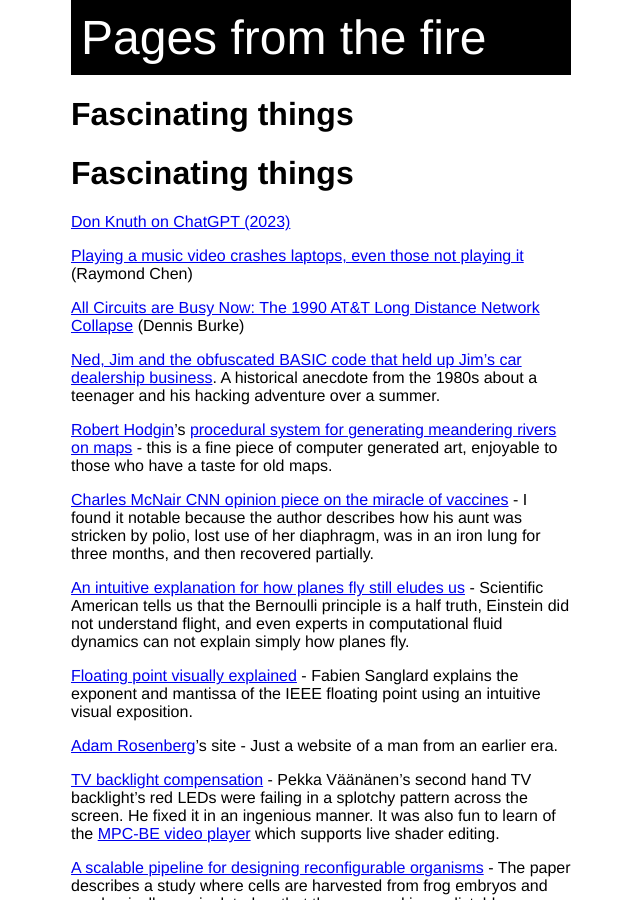
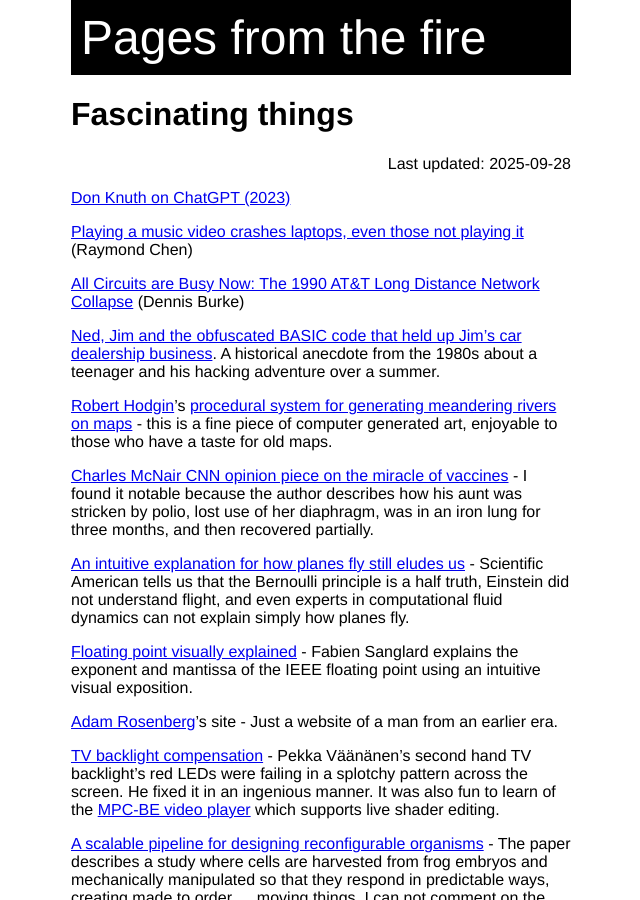
Before and after one commit to kghose/kghose.github.io, a Jekyll site: the page built from fascinating_things.md, in a window 1280 px wide and 900 px high. Shown: the whole window, without its empty margins (319-959 px from the left). Built offline with Jekyll 4.4.1, drawn with Linux system fonts in a browser that asks for light colours; our own code applies the rules of GitHub Pages for plain Markdown files.

```diff
--- a/fascinating_things.md
+++ b/fascinating_things.md
@@ -1,4 +1,8 @@
-# Fascinating things
+---
+title: Fascinating things
+permalink: fascinating-things
+last_modified_at: 2025-09-28
+---
 
 [Don Knuth on ChatGPT (2023)](https://cs.stanford.edu/~knuth/chatGPT20.txt)
 
```
Also changed, not shown: README.md (+1 -1 lines).
